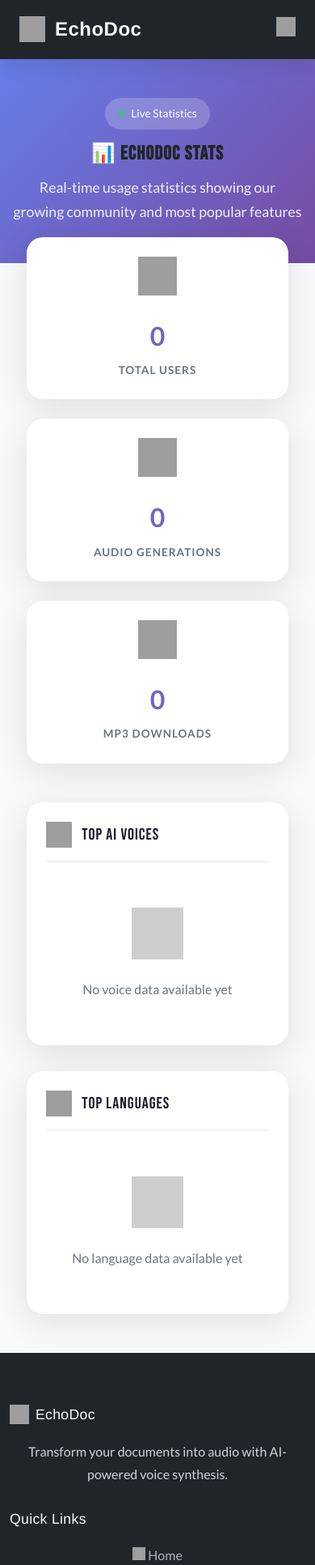
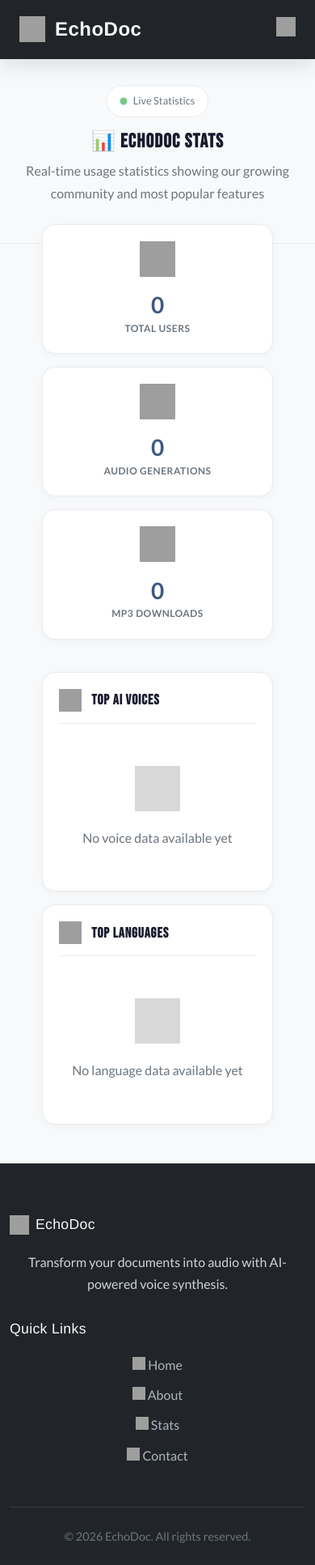
Before and after one commit to DocHoax/pdf_audio_system-main, a PHP site: page /pdf_audio_system-main/stats.php in a window 390 px wide. Shown: the top 1933 px of the page at 81% size. Run offline with PHP 8.4, Linux system fonts and the light colour scheme; data that the repository does not hold is empty; grey boxes are pictures that could not be loaded.

Commit message:
style: Redesign the stats page with a clean, modern aesthetic, utilizing CSS variables and refining responsive layouts.

```diff
--- a/stats.php
+++ b/stats.php
@@ -117,29 +117,40 @@ $metaKeywords = 'EchoDoc stats, PDF reader statistics, Nigerian language usage,
     <link rel="stylesheet" href="assets/css/pages.css">
     <?php include 'includes/seo.php'; ?>
     <style>
+        /* Stats Page - Clean Modern Design */
+        :root {
+            --stats-accent: #3d5a80;
+            --stats-accent-light: #e8f0f7;
+            --stats-text-dark: #1a1a2e;
+            --stats-text-muted: #6c757d;
+            --stats-border: #e9ecef;
+            --stats-bg: #f8f9fa;
+        }
+
         .stats-hero {
-            background: linear-gradient(135deg, #667eea 0%, #764ba2 100%);
-            padding: 4rem 1rem;
+            background: var(--stats-bg);
+            padding: 3rem 1rem 5rem;
             text-align: center;
-            color: #fff;
+            border-bottom: 1px solid var(--stats-border);
         }
 
         .stats-hero h1 {
-            font-size: 2.5rem;
-            margin: 0 0 0.75rem;
-            font-weight: 800;
+            font-size: 2.25rem;
+            margin: 0 0 0.5rem;
+            font-weight: 700;
+            color: var(--stats-text-dark);
         }
 
         .stats-hero p {
-            font-size: 1.1rem;
-            opacity: 0.9;
-            max-width: 600px;
+            font-size: 1rem;
+            color: var(--stats-text-muted);
+            max-width: 500px;
             margin: 0 auto;
         }
 
         .stats-container {
-            max-width: 1100px;
-            margin: -3rem auto 3rem;
+            max-width: 1000px;
+            margin: -2.5rem auto 3rem;
             padding: 0 1rem;
         }
 
@@ -147,45 +158,44 @@ $metaKeywords = 'EchoDoc stats, PDF reader statistics, Nigerian language usage,
         .main-stats {
             display: grid;
             grid-template-columns: repeat(3, 1fr);
-            gap: 1.5rem;
-            margin-bottom: 3rem;
+            gap: 1.25rem;
+            margin-bottom: 2.5rem;
         }
 
         .stat-card {
             background: #fff;
-            border-radius: 20px;
-            padding: 2rem;
+            border-radius: 16px;
+            padding: 1.75rem;
             text-align: center;
-            box-shadow: 0 10px 40px rgba(0, 0, 0, 0.1);
-            transition: all 0.3s ease;
+            border: 1px solid var(--stats-border);
+            box-shadow: 0 2px 8px rgba(0, 0, 0, 0.04);
+            transition: all 0.2s ease;
         }
 
         .stat-card:hover {
-            transform: translateY(-8px);
-            box-shadow: 0 20px 60px rgba(0, 0, 0, 0.15);
+            border-color: var(--stats-accent);
+            box-shadow: 0 4px 16px rgba(61, 90, 128, 0.1);
         }
 
         .stat-icon {
-            width: 64px;
-            height: 64px;
-            margin-bottom: 1rem;
+            width: 52px;
+            height: 52px;
+            margin-bottom: 0.75rem;
         }
 
         .stat-value {
-            font-size: 3rem;
+            font-size: 2.5rem;
             font-weight: 800;
-            background: linear-gradient(135deg, #667eea 0%, #764ba2 100%);
-            -webkit-background-clip: text;
-            -webkit-text-fill-color: transparent;
-            background-clip: text;
+            color: var(--stats-accent);
             margin-bottom: 0.25rem;
+            line-height: 1.1;
         }
 
         .stat-label {
-            color: #6c757d;
-            font-size: 1rem;
+            color: var(--stats-text-muted);
+            font-size: 0.85rem;
             text-transform: uppercase;
-            letter-spacing: 1px;
+            letter-spacing: 0.5px;
             font-weight: 600;
         }
 
@@ -193,34 +203,36 @@ $metaKeywords = 'EchoDoc stats, PDF reader statistics, Nigerian language usage,
         .leaderboards {
             display: grid;
             grid-template-columns: repeat(2, 1fr);
-            gap: 2rem;
+            gap: 1.5rem;
         }
 
         .leaderboard-card {
             background: #fff;
-            border-radius: 20px;
-            padding: 2rem;
-            box-shadow: 0 10px 40px rgba(0, 0, 0, 0.1);
+            border-radius: 16px;
+            padding: 1.5rem;
+            border: 1px solid var(--stats-border);
+            box-shadow: 0 2px 8px rgba(0, 0, 0, 0.04);
         }
 
         .leaderboard-header {
             display: flex;
             align-items: center;
             gap: 0.75rem;
-            margin-bottom: 1.5rem;
-            padding-bottom: 1rem;
-            border-bottom: 2px solid #f0f0f0;
+            margin-bottom: 1.25rem;
+            padding-bottom: 0.875rem;
+            border-bottom: 1px solid var(--stats-border);
         }
 
         .leaderboard-header img {
-            width: 32px;
-            height: 32px;
+            width: 28px;
+            height: 28px;
         }
 
         .leaderboard-header h2 {
-            font-size: 1.25rem;
-            color: #1a1a2e;
+            font-size: 1.1rem;
+            color: var(--stats-text-dark);
             margin: 0;
+            font-weight: 600;
         }
 
         .leaderboard-list {
@@ -232,93 +244,108 @@ $metaKeywords = 'EchoDoc stats, PDF reader statistics, Nigerian language usage,
         .leaderboard-item {
             display: flex;
             align-items: center;
-            gap: 1rem;
-            padding: 1rem;
-            border-radius: 12px;
-            margin-bottom: 0.5rem;
-            background: #f8f9fa;
+            gap: 0.875rem;
+            padding: 0.875rem;
+            border-radius: 10px;
+            margin-bottom: 0.375rem;
+            background: var(--stats-bg);
+            border: 1px solid transparent;
             transition: all 0.2s ease;
         }
 
+        .leaderboard-item:last-child {
+            margin-bottom: 0;
+        }
+
         .leaderboard-item:hover {
-            background: #e9ecef;
-            transform: translateX(4px);
+            border-color: var(--stats-accent);
+            background: var(--stats-accent-light);
         }
 
         .rank {
-            width: 36px;
-            height: 36px;
-            border-radius: 50%;
+            width: 32px;
+            height: 32px;
+            border-radius: 8px;
             display: flex;
             align-items: center;
             justify-content: center;
             font-weight: 700;
-            font-size: 0.9rem;
+            font-size: 0.85rem;
             flex-shrink: 0;
         }
 
         .rank-1 {
-            background: linear-gradient(135deg, #ffd700 0%, #ffb700 100%);
-            color: #000;
+            background: #fef3cd;
+            color: #856404;
+            border: 1px solid #ffc107;
         }
 
         .rank-2 {
-            background: linear-gradient(135deg, #c0c0c0 0%, #a0a0a0 100%);
-            color: #000;
+            background: #e9ecef;
+            color: #495057;
+            border: 1px solid #adb5bd;
         }
 
         .rank-3 {
-            background: linear-gradient(135deg, #cd7f32 0%, #b87333 100%);
-            color: #fff;
+            background: #f5e6d3;
+            color: #8b4513;
+            border: 1px solid #deb887;
         }
 
         .rank-default {
-            background: #e9ecef;
-            color: #495057;
+            background: #fff;
+            color: var(--stats-text-muted);
+            border: 1px solid var(--stats-border);
         }
 
         .item-info {
             flex: 1;
+            min-width: 0;
         }
 
         .item-name {
             font-weight: 600;
-            color: #1a1a2e;
-            font-size: 1rem;
+            color: var(--stats-text-dark);
+            font-size: 0.95rem;
         }
 
         .item-count {
-            color: #6c757d;
-            font-size: 0.85rem;
+            color: var(--stats-text-muted);
+            font-size: 0.8rem;
         }
 
         .item-bar {
-            height: 6px;
-            background: #e9ecef;
-            border-radius: 3px;
+            height: 4px;
+            background: var(--stats-border);
+            border-radius: 2px;
             overflow: hidden;
             margin-top: 0.5rem;
         }
 
         .item-bar-fill {
             height: 100%;
-            background: linear-gradient(135deg, #667eea 0%, #764ba2 100%);
-            border-radius: 3px;
+            background: var(--stats-accent);
+            border-radius: 2px;
             transition: width 0.5s ease;
         }
 
         /* Empty State */
         .empty-state {
             text-align: center;
-            padding: 2rem;
-            color: #6c757d;
+            padding: 2rem 1rem;
+            color: var(--stats-text-muted);
         }
 
         .empty-state img {
-            width: 64px;
-            height: 64px;
-            opacity: 0.5;
-            margin-bottom: 1rem;
+            width: 56px;
+            height: 56px;
+            opacity: 0.4;
+            margin-bottom: 0.75rem;
+        }
+
+        .empty-state h3 {
+            color: var(--stats-text-dark);
+            margin-bottom: 0.5rem;
         }
 
         /* Live Indicator */
@@ -326,61 +353,70 @@ $metaKeywords = 'EchoDoc stats, PDF reader statistics, Nigerian language usage,
             display: inline-flex;
             align-items: center;
             gap: 0.5rem;
-            background: rgba(255, 255, 255, 0.2);
+            background: #fff;
+            border: 1px solid var(--stats-border);
             padding: 0.5rem 1rem;
             border-radius: 50px;
-            font-size: 0.85rem;
+            font-size: 0.8rem;
+            font-weight: 500;
+            color: var(--stats-text-muted);
             margin-bottom: 1rem;
         }
 
         .live-dot {
             width: 8px;
             height: 8px;
-            background: #2ecc71;
+            background: #28a745;
             border-radius: 50%;
             animation: pulse 2s infinite;
         }
 
         @keyframes pulse {
             0%, 100% { opacity: 1; transform: scale(1); }
-            50% { opacity: 0.5; transform: scale(1.2); }
+            50% { opacity: 0.6; transform: scale(1.15); }
         }
 
         /* Responsive */
         @media (max-width: 768px) {
+            .stats-hero {
+                padding: 2.5rem 1rem 4rem;
+            }
+
             .stats-hero h1 {
                 font-size: 1.75rem;
             }
 
             .main-stats {
                 grid-template-columns: 1fr;
+                gap: 1rem;
             }
 
             .stat-card {
-                padding: 1.5rem;
+                padding: 1.25rem;
             }
 
             .stat-value {
-                font-size: 2.25rem;
+                font-size: 2rem;
             }
 
             .stat-icon {
-                width: 48px;
-                height: 48px;
+                width: 44px;
+                height: 44px;
             }
 
             .leaderboards {
                 grid-template-columns: 1fr;
+                gap: 1rem;
             }
 
             .leaderboard-card {
-                padding: 1.5rem;
+                padding: 1.25rem;
             }
         }
 
         @media (max-width: 480px) {
             .stats-hero {
-                padding: 3rem 1rem;
+                padding: 2rem 1rem 3rem;
             }
 
             .stats-hero h1 {
@@ -388,15 +424,19 @@ $metaKeywords = 'EchoDoc stats, PDF reader statistics, Nigerian language usage,
             }
 
             .stats-container {
-                margin-top: -2rem;
+                margin-top: -1.5rem;
             }
 
             .stat-value {
-                font-size: 2rem;
+                font-size: 1.75rem;
             }
 
             .stat-label {
-                font-size: 0.85rem;
+                font-size: 0.75rem;
+            }
+
+            .leaderboard-item {
+                padding: 0.75rem;
             }
         }
     </style>
```
